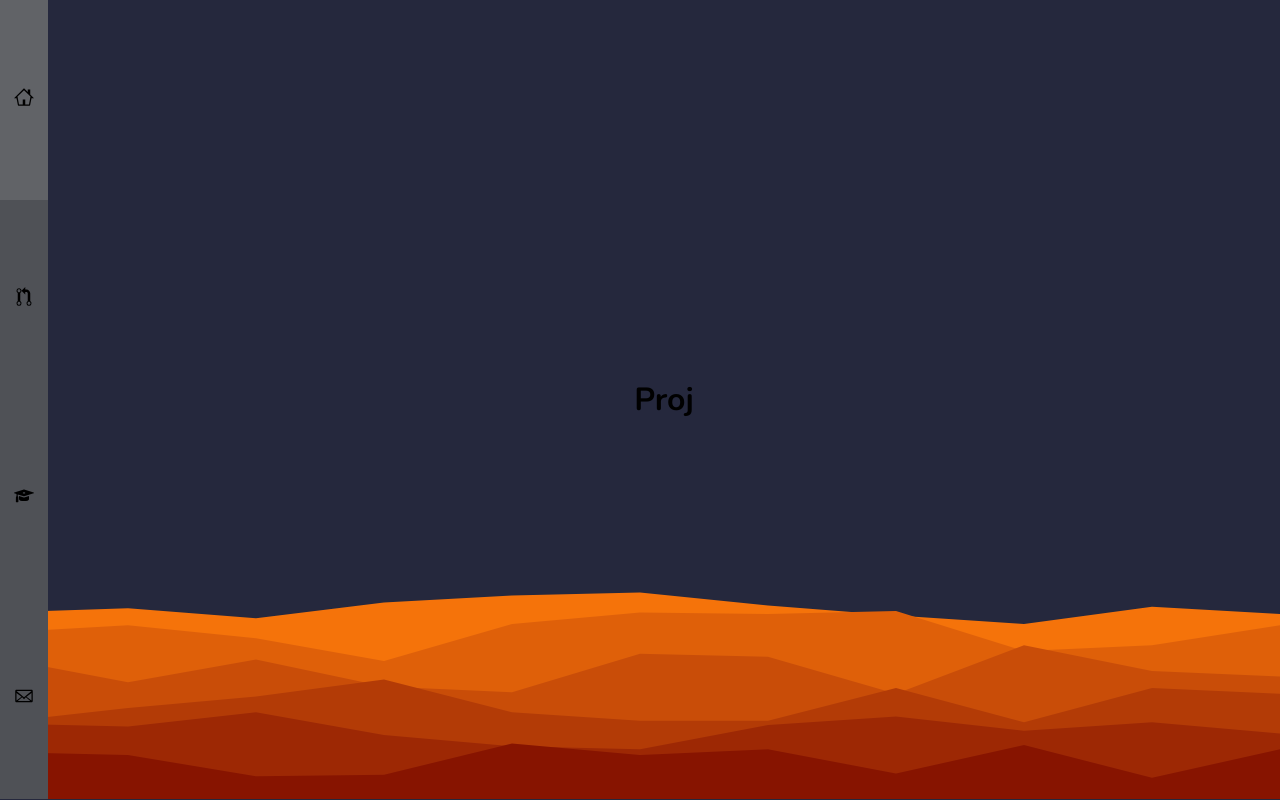
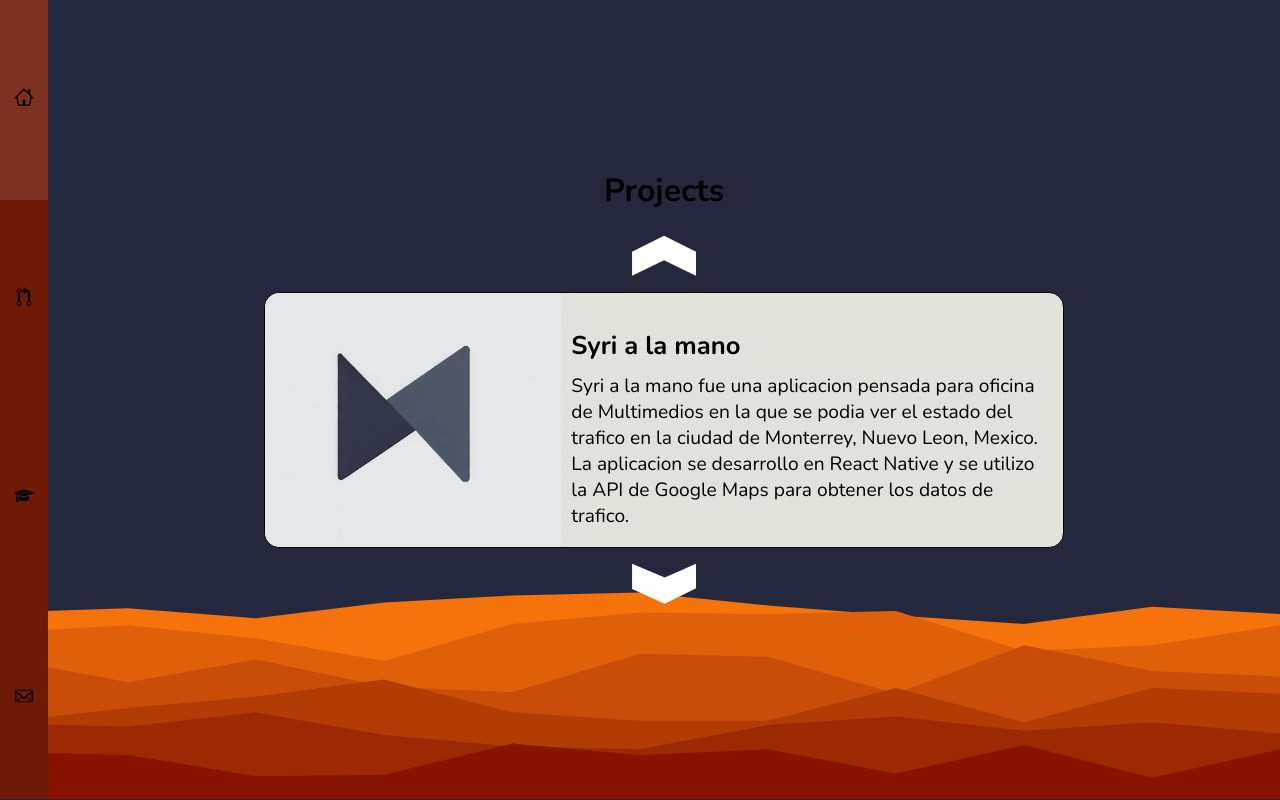
Before and after one commit to Mateo698/Portfolio, a Next.js app: page / in a window 1280 px wide. Both pictures are taken after a click on the element 24 px from the left and 299 px from the top of the page. Built offline with nearby package versions, Linux system fonts and the light colour scheme.

Commit message:
Working on slider

```diff
--- /dev/null
+++ b/components/ProjectSlider.tsx
@@ -0,0 +1,61 @@
+import Slide from "./Slide"
+import Image from "next/image"
+import { useState } from "react"
+import styles from "../styles/ProjectSlider.module.css"
+import logo from "../public/logo.jpg"
+
+const imageStyle = {
+    objectFit: 'cover',
+    height: '100%',
+    width: '100%',
+    borderRadius: '15px 0px 0px 15px'
+}
+
+const projects = [
+    {
+        image: <img src={logo.src} style={imageStyle} />,
+        title: "Syri a la mano",
+        description: "Syri a la mano fue una aplicacion pensada para oficina de Multimedios en la que se podia ver el estado del trafico en la ciudad de Monterrey, Nuevo Leon, Mexico. La aplicacion se desarrollo en React Native y se utilizo la API de Google Maps para obtener los datos de trafico."
+    }
+    , {
+        image: <img src={logo.src} style={imageStyle} />,
+        title: "E-Shop",
+        description: ""
+    }]
+
+const slides = projects.map((project) => {
+    return (
+        <Slide image={project.image} title={project.title} description={project.description} />
+    )
+}
+)
+
+
+export default function ProjectSlider() {
+    const [currentSlide, setCurrentSlide] = useState(slides[0])
+
+    function changeSlide(direction: string) {
+        let index = slides.indexOf(currentSlide)
+        if (direction == "up") {
+            if (index == 0) {
+                setCurrentSlide(slides[slides.length - 1])
+            } else {
+                setCurrentSlide(slides[index - 1])
+            }
+        } else {
+            if (index == slides.length - 1) {
+                setCurrentSlide(slides[0])
+            } else {
+                setCurrentSlide(slides[index + 1])
+            }
+        }
+    }
+
+    return (
+        <div className={styles.container}>
+            <div className={styles.arrowUp} onClick={() => changeSlide("up")}></div>
+            {currentSlide}
+            <div className={styles.arrowDown} onClick={() => changeSlide("down")}></div>
+        </div>
+    )
+}
--- a/components/Projects.tsx
+++ b/components/Projects.tsx
@@ -1,9 +1,11 @@
 import styles from '../styles/Projects.module.css';
+import ProjectSlider from './ProjectSlider';
 
 export default function Page() {
     return (
-        <div className={styles.container}>
-            <h1>Proj</h1>
+        <div className={styles.container} >
+            <h1 style={{marginBottom:'1vh'}}>Projects</h1>
+            <ProjectSlider/>
         </div>
     )
 }
--- /dev/null
+++ b/components/Slide.tsx
@@ -0,0 +1,22 @@
+import Image from 'next/image'
+import styles from '../styles/Slide.module.css'
+
+interface SlideProps {
+    image: React.ReactNode,
+    title: string,
+    description: string
+}
+
+export default function(props: SlideProps){
+    return(
+        <div className={styles.cardContainer} >
+            <div className={styles.imageContainer}>
+                {props.image}
+            </div>
+            <div className={styles.information}>
+                <h3 className={styles.title}>{props.title}</h3>
+                <p className={styles.description}>{props.description}</p>
+            </div>
+        </div>
+    )
+}
--- a/pages/_app.tsx
+++ b/pages/_app.tsx
@@ -27,6 +27,7 @@ function MyApp({ Component, pageProps }: AppProps) {
   const [changing, setChanging] = useState("page")
 
   const changePage = (newPage: number, setActive: (newActive: number) => void) => {
+    if(newPage == page) return
     setChanging("pageChange")
     setTimeout(() => {
       setChanging("page")
@@ -34,7 +35,7 @@ function MyApp({ Component, pageProps }: AppProps) {
       setPage(newPage)
       setActive(newPage)
       console.log(page)
-    }, 500);
+    }, 300);
   }
 
   function renderSwitch(param: number) {
--- a/styles/Page.module.css
+++ b/styles/Page.module.css
@@ -1,4 +1,4 @@
-.container{
+.container {
     width: 100%;
     height: 100%;
     flex-grow: 1;
@@ -30,18 +30,21 @@
         transform: translateY(-1000px);
         opacity: 0;
     }
+
     100% {
         -webkit-transform: translateY(0);
         transform: translateY(0);
         opacity: 1;
     }
 }
+
 @keyframes slide-in-top {
     0% {
         -webkit-transform: translateY(-1000px);
         transform: translateY(-1000px);
         opacity: 0;
     }
+
     100% {
         -webkit-transform: translateY(0);
         transform: translateY(0);
@@ -67,18 +70,21 @@
         transform: translateY(0);
         opacity: 1;
     }
+
     100% {
         -webkit-transform: translateY(1000px);
         transform: translateY(1000px);
         opacity: 0;
     }
 }
+
 @keyframes slide-out-bottom {
     0% {
         -webkit-transform: translateY(0);
         transform: translateY(0);
         opacity: 1;
     }
+
     100% {
         -webkit-transform: translateY(1000px);
         transform: translateY(1000px);
@@ -88,7 +94,7 @@
 
 
 
-.description{
+.description {
     width: 45vw;
     height: 50%;
     flex-direction: column;
@@ -97,7 +103,7 @@
     margin-bottom: 12vh;
 }
 
-.social{
+.social {
     width: 40vw;
     height: 10vh;
     flex-grow: 1;
@@ -108,7 +114,7 @@
 
 }
 
-.buttonContainer{
+.buttonContainer {
     display: flex;
     flex-grow: 1;
     align-items: center;
@@ -117,7 +123,7 @@
 
 }
 
-.socialButton{
+.socialButton {
     margin-left: 2vw;
     margin-right: 2vw;
     border-radius: 5px;
@@ -129,7 +135,9 @@
     cursor: pointer;
 }
 
-.resumeButton{
+
+
+.resumeButton {
     border-radius: 15px;
     height: 7vh;
     width: 9vw;
@@ -137,12 +145,25 @@
     cursor: pointer;
 }
 
-.imageContainer{
+.resumeButton:hover {
+    -webkit-animation: heartbeat 1.0s ease-in-out ;
+    animation: heartbeat 1.0s ease-in-out ;
+
+}
+
+.socialButton:hover {
+    -webkit-animation: heartbeat 1.0s ease-in-out ;
+    animation: heartbeat 1.0s ease-in-out ;
+
+}
+
+
+.imageContainer {
     width: 30vw;
     height: 60vh;
 }
 
-.image{
+.image {
     width: 100%;
     height: 100%;
     border-radius: 50%;
@@ -150,14 +171,14 @@
     object-fit: cover;
 }
 
-.text1{
+.text1 {
     font-weight: lighter;
     font-size: 50px;
     margin-bottom: 0;
     margin-top: 0;
 }
 
-.text2{
+.text2 {
     font-weight: heavier;
     font-size: 70px;
     margin-bottom: 0;
@@ -165,7 +186,7 @@
 }
 
 @media(max-width: 768px) {
-    .container{
+    .container {
         width: 100vw;
         flex-direction: column-reverse;
         justify-content: center;
@@ -174,7 +195,7 @@
         flex-wrap: nowrap;
     }
 
-    .description{
+    .description {
         padding-top: 4vh;
         padding-left: 4vw;
         padding-right: 4vw;
@@ -184,34 +205,34 @@
         width: 100vw;
     }
 
-    .text1{
+    .text1 {
         font-weight: lighter;
         font-size: 8vw;
         margin-bottom: 0;
         margin-top: 0;
     }
 
-    .text2{
+    .text2 {
         font-weight: heavier;
         font-size: 10vw;
         margin-bottom: 0;
         margin-top: 0;
     }
 
-    .imageContainer{
+    .imageContainer {
         width: 50vw;
         height: 35vh;
         padding-top: 10vh;
     }
 
-    .image{
+    .image {
 
         border-radius: 50%;
         border: 5px solid #25283D;
         object-fit: cover;
     }
 
-    .resumeButton{
+    .resumeButton {
         border-radius: 15px;
         height: 7vh;
         width: 22vw;
@@ -219,3 +240,95 @@
 
 
 }
+
+/**Animations
+
+/* ----------------------------------------------
+ * Generated by Animista on 2023-7-19 12:16:26
+ * Licensed under FreeBSD License.
+ * See http://animista.net/license for more info.
+ * w: http://animista.net, t: @cssanimista
+ * ---------------------------------------------- */
+
+/**
+ * ----------------------------------------
+ * animation heartbeat
+ * ----------------------------------------
+ */
+@-webkit-keyframes heartbeat {
+    from {
+        -webkit-transform: scale(1);
+        transform: scale(1);
+        -webkit-transform-origin: center center;
+        transform-origin: center center;
+        -webkit-animation-timing-function: ease-out;
+        animation-timing-function: ease-out;
+    }
+
+    10% {
+        -webkit-transform: scale(0.91);
+        transform: scale(0.91);
+        -webkit-animation-timing-function: ease-in;
+        animation-timing-function: ease-in;
+    }
+
+    17% {
+        -webkit-transform: scale(0.98);
+        transform: scale(0.98);
+        -webkit-animation-timing-function: ease-out;
+        animation-timing-function: ease-out;
+    }
+
+    33% {
+        -webkit-transform: scale(0.87);
+        transform: scale(0.87);
+        -webkit-animation-timing-function: ease-in;
+        animation-timing-function: ease-in;
+    }
+
+    45% {
+        -webkit-transform: scale(1);
+        transform: scale(1);
+        -webkit-animation-timing-function: ease-out;
+        animation-timing-function: ease-out;
+    }
+}
+
+@keyframes heartbeat {
+    from {
+        -webkit-transform: scale(1);
+        transform: scale(1);
+        -webkit-transform-origin: center center;
+        transform-origin: center center;
+        -webkit-animation-timing-function: ease-out;
+        animation-timing-function: ease-out;
+    }
+
+    10% {
+        -webkit-transform: scale(0.91);
+        transform: scale(0.91);
+        -webkit-animation-timing-function: ease-in;
+        animation-timing-function: ease-in;
+    }
+
+    17% {
+        -webkit-transform: scale(0.98);
+        transform: scale(0.98);
+        -webkit-animation-timing-function: ease-out;
+        animation-timing-function: ease-out;
+    }
+
+    33% {
+        -webkit-transform: scale(0.87);
+        transform: scale(0.87);
+        -webkit-animation-timing-function: ease-in;
+        animation-timing-function: ease-in;
+    }
+
+    45% {
+        -webkit-transform: scale(1);
+        transform: scale(1);
+        -webkit-animation-timing-function: ease-out;
+        animation-timing-function: ease-out;
+    }
+}
--- /dev/null
+++ b/styles/ProjectSlider.module.css
@@ -0,0 +1,32 @@
+.container{
+    width: 100%;
+    flex-direction: column;
+    justify-content: center;
+    align-items: center;
+    display: flex;
+    flex-wrap: nowrap;
+    -webkit-animation: slide-in-top 0.5s cubic-bezier(0.250, 0.460, 0.450, 0.940) both;
+            animation: slide-in-top 0.5s cubic-bezier(0.250, 0.460, 0.450, 0.940) both;
+    padding-bottom: 2vh;
+
+}
+
+.arrowUp{
+    clip-path: polygon(0 40%, 50% 0, 100% 40%, 100% 100%, 50% 61%, 0 100%);
+    margin-top: 2vh;
+    margin-bottom: 2vh;
+    background-color: white;
+    width: 5vw;
+    height: 5vh;
+    cursor: pointer;
+}
+
+.arrowDown{
+    clip-path: polygon(0 0, 51% 34%, 100% 0, 100% 61%, 51% 100%, 0 63%);
+    cursor: pointer;
+    margin-top: 2vh;
+    margin-bottom: 2vh;
+    background-color: white;
+    width: 5vw;
+    height: 5vh;
+}
--- a/styles/Projects.module.css
+++ b/styles/Projects.module.css
@@ -1,14 +1,14 @@
 .container{
     width: 100%;
     height: 100%;
-    flex-grow: 1;
-    flex-direction: row;
+    flex-direction: column;
     justify-content: center;
     align-items: center;
     display: flex;
-    flex-wrap: wrap;
+    flex-wrap: nowrap;
     -webkit-animation: slide-in-top 0.5s cubic-bezier(0.250, 0.460, 0.450, 0.940) both;
 	        animation: slide-in-top 0.5s cubic-bezier(0.250, 0.460, 0.450, 0.940) both;
+    padding-bottom: 2vh;
 
 }
 
--- a/styles/Sidebar.module.css
+++ b/styles/Sidebar.module.css
@@ -1,5 +1,5 @@
 .container{
-    background-color: #4F5156;
+    background-color: #6F1A07;
 
     display: flex;
     flex-direction: column;
--- /dev/null
+++ b/styles/Slide.module.css
@@ -0,0 +1,69 @@
+.cardContainer{
+    width: 65%;
+    height: 20vw;
+    border-radius: 15px;
+    display: flex;
+    flex-direction: row;
+    margin-top: 0px;
+    border: 1px solid black;
+    background-color: #E0E2DB;
+}
+
+.imageContainer{
+    height: 100%;
+    width: 60%;
+    border-radius: 15px 0px 0px 15px;
+}
+
+.information{
+    width: 100%;
+    height: 100%;
+    padding: 10px;
+    color: black;
+
+}
+
+.title{
+    font-size: 2vw;
+    font-weight: bold;
+    margin-bottom: 10px
+}
+
+.description{
+    font-size: 1.5vw;
+    margin-top: 0px;
+}
+
+
+@media (max-width: 768px) {
+    .card{
+        flex-direction: column;
+        width: 80%;
+        height: 80vh;
+
+    }
+    .imageContainer{
+        width: 100%;
+        height: 50%;
+    }
+    .text{
+        width: 100%;
+        height: 50%;
+    }
+}
+
+@media (min-width: 769px) {
+    .card{
+        flex-direction: row;
+        width: 50vw;
+        height: 40vh;
+    }
+    .image{
+        width: 35%;
+        height: 100%;
+    }
+    .text{
+        width: 65%;
+        height: 100%;
+    }
+}
```
Lines whose indentation alone changed are shown as unchanged.
